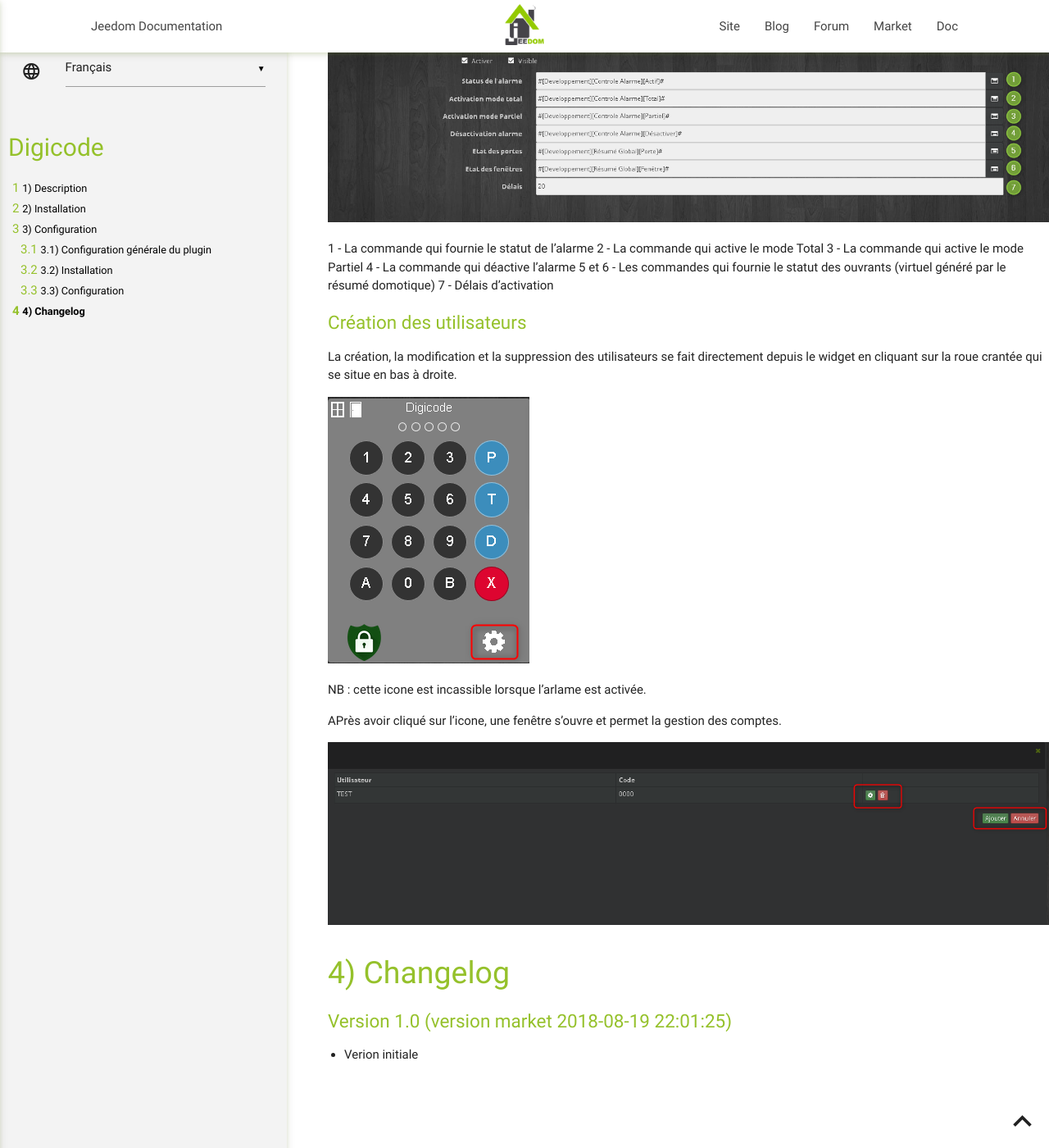
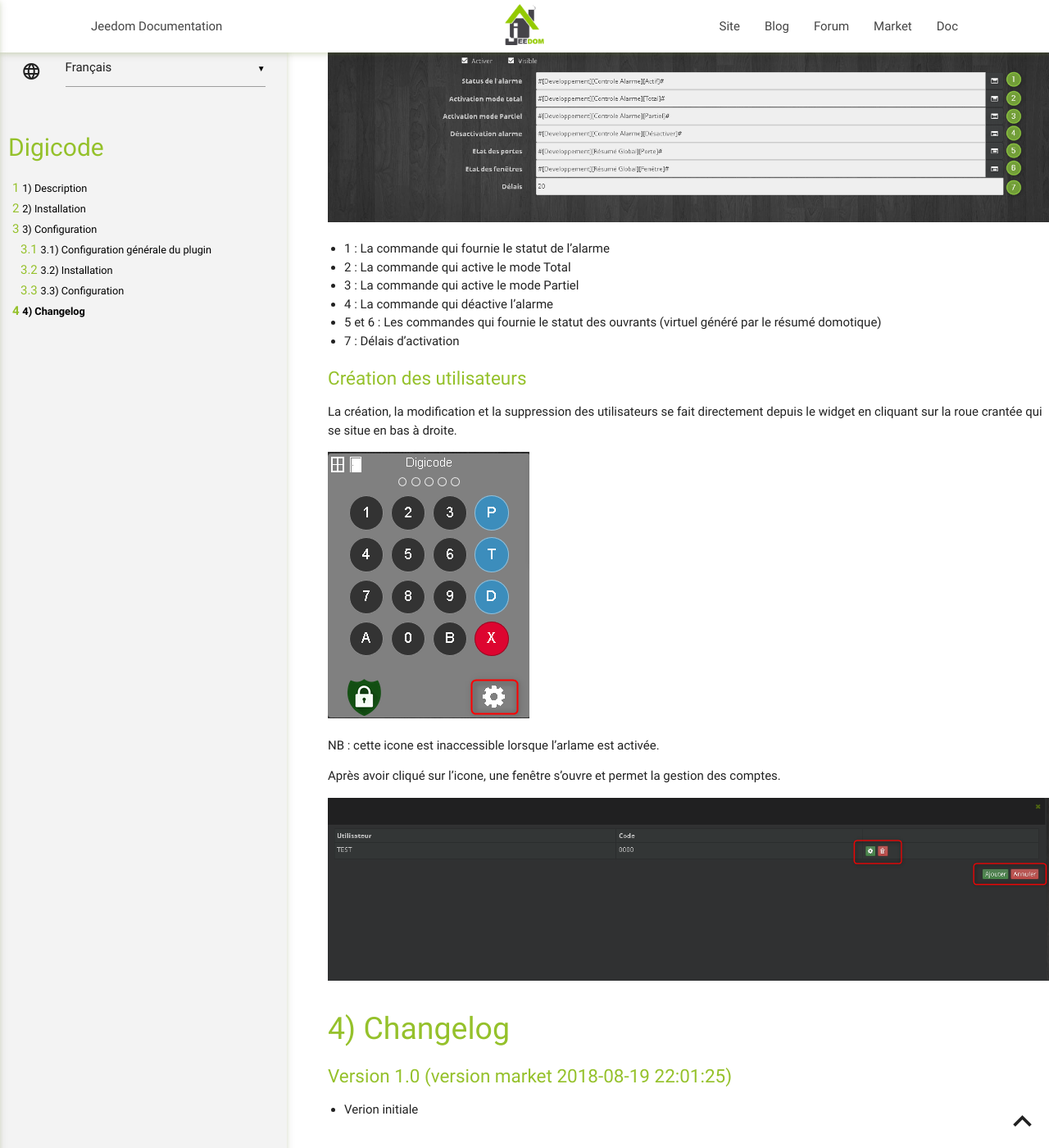
Before and after one commit to jmz84/plugin-digicode, a Jekyll site: the page built from docs/fr_FR/index.md, in a window 1280 px wide and 1400 px high, scrolled down 1447 px. Shown: the whole window at 82% size. Built offline with Jekyll 4.4.1, drawn with Linux system fonts in a browser that asks for light colours; our own code applies the rules of GitHub Pages for plain Markdown files.

Commit message:
Fix spelling

```diff
--- a/docs/fr_FR/index.md
+++ b/docs/fr_FR/index.md
@@ -41,21 +41,21 @@ Il faut ensuite donner les informations de votre alarme.
 
 ![equipement](../images/equipement.png)
 
-1 - La commande qui fournie le statut de l'alarme
-2 - La commande qui active le mode Total
-3 - La commande qui active le mode Partiel
-4 - La commande qui déactive l'alarme
-5 et 6 - Les commandes qui fournie le statut des ouvrants (virtuel généré par le résumé domotique)
-7 - Délais d'activation
+- 1 : La commande qui fournie le statut de l'alarme
+- 2 : La commande qui active le mode Total
+- 3 : La commande qui active le mode Partiel
+- 4 : La commande qui déactive l'alarme
+- 5 et 6 : Les commandes qui fournie le statut des ouvrants (virtuel généré par le résumé domotique)
+- 7 : Délais d'activation
 
 ### Création des utilisateurs
 La création, la modification et la suppression des utilisateurs se fait directement depuis le widget en cliquant sur la roue crantée qui se situe en bas à droite.
 
 ![configuration](../images/configuration.png)
 
-NB : cette icone est incassible lorsque l'arlame est activée.
+NB : cette icone est inaccessible lorsque l'arlame est activée.
 
-APrès avoir cliqué sur l'icone, une fenêtre s'ouvre et permet la gestion des comptes.
+Après avoir cliqué sur l'icone, une fenêtre s'ouvre et permet la gestion des comptes.
 
 ![utilisateurs](../images/utilisateurs.png)
 
```
